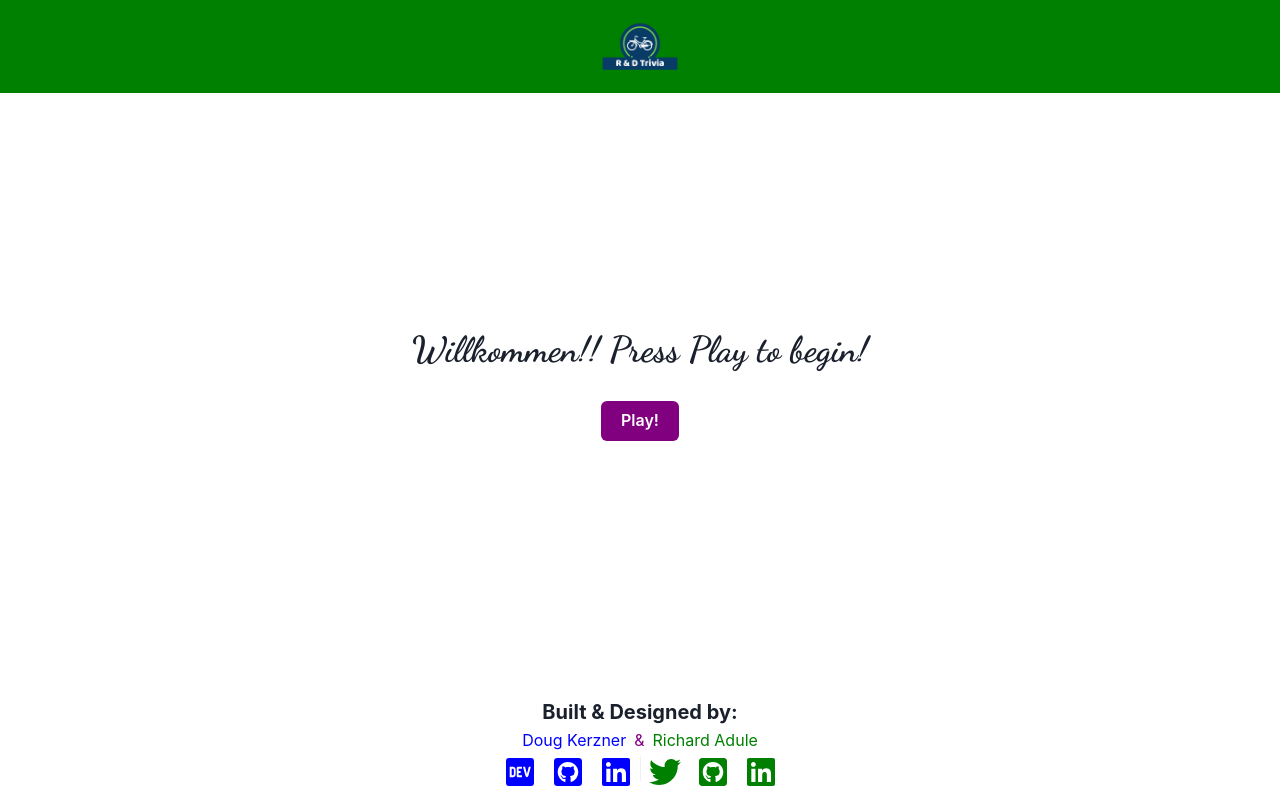
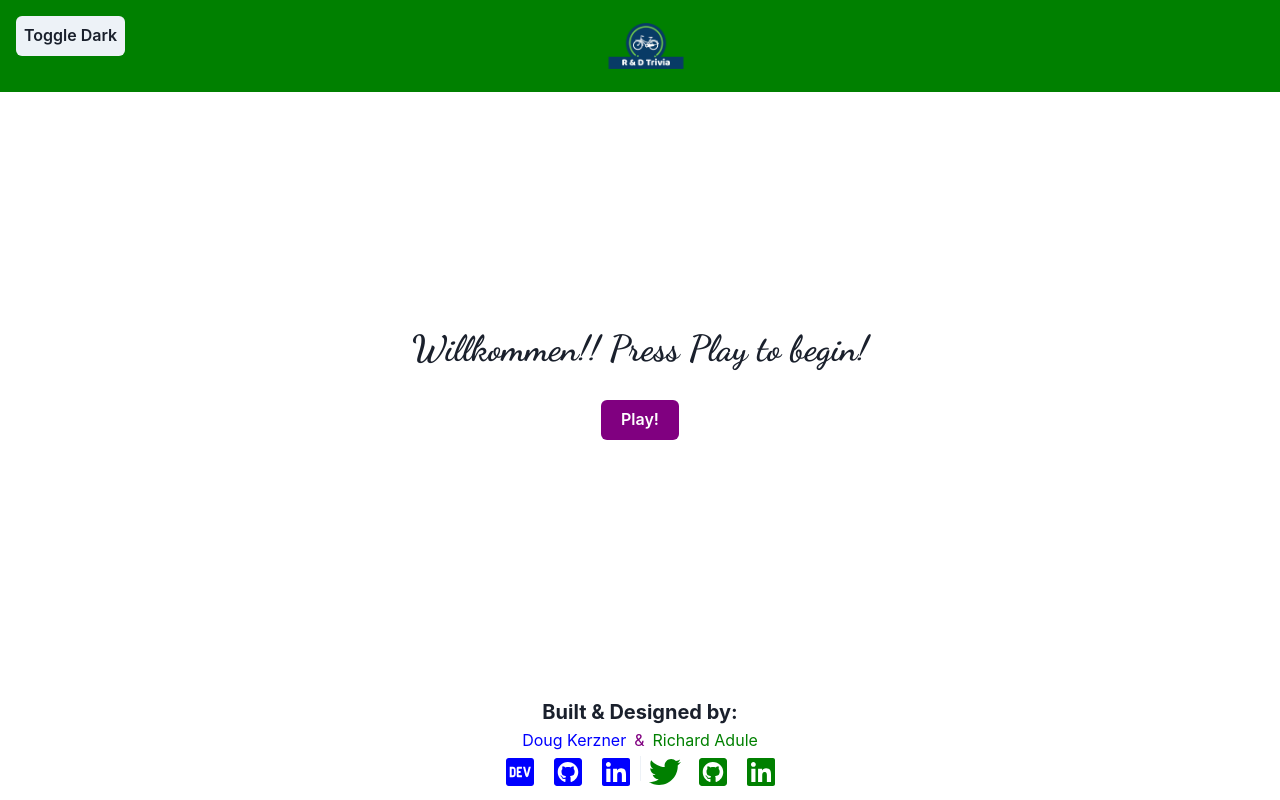
Before and after one commit to DkFresh89/RnD_Frontend, a React (Create React App) app: page / in a window 1280 px wide. Built offline with nearby package versions, Linux system fonts and the light colour scheme; a web font is replaced by a local one.

Commit message:
Added light mode to header, also took out leader board

```diff
--- a/src/components/Answers.jsx
+++ b/src/components/Answers.jsx
@@ -14,7 +14,7 @@ function Answers ({questions,incorrect_answers, correct_answer, setPoints, point
         },
       })
 
-//    console.log(points);
+
 
         //switch statement for
     const checkAnswer = (e) => {
@@ -38,6 +38,7 @@ function Answers ({questions,incorrect_answers, correct_answer, setPoints, point
         return <p key={answers} correct_answer={{correct_answer}, "hidden" } onClick={!finalAnswer ? checkAnswer : null}  >{answers.replace(/&#039;/g, "'").replace(/&quot;/g, `"`).replace(/&ldquo;/g, `"`).replace(/&rsquo;/g, "'").replace(/&rdquo;/g, `"`).replace(/&shy;/g, "-").replace(/&hellip;/g, "...").replace(/&Aring;/g, "Å").replace(/&oacute;/g, "ó")}</p>
     })
 
+    console.log(answers);
 // ----------- DOM ----------- //
     return (
         <Flex direction="column" align="center"  alignItems="center" alignContent="center" justifyContent="space-around" >
@@ -63,21 +64,20 @@ function Answers ({questions,incorrect_answers, correct_answer, setPoints, point
         </motion.div>
 
 
-<motion.div whileHover={{ scale: 1.2 }}>
+{ answers.length > 2 && <motion.div whileHover={{ scale: 1.2 }}>
         <GridItem padding="1" borderRadius="md"  bg="green" align="center" boxShadow="dark-lg" w="200px" rowSpan={1} colSpan={1}>
             {!finalAnswer ? <Text color="pink"  fontFamily="'Grandstander', cursive" fontWeight="500"
             >{answers[2]}</Text> : <Tooltip label="You've Already Answered!"><Text opacity="0.2">{answers[2]}</Text></Tooltip>}
             </GridItem>
-</motion.div>
+</motion.div>}
 
 
-<motion.div whileHover={{ scale: 1.2 }}>
+{answers.length > 2 && <motion.div whileHover={{ scale: 1.2 }}>
         <GridItem padding="1" borderRadius="md"  bg="green" align="center" boxShadow="dark-lg" w="200px" rowSpan={1} colSpan={1}>
             {!finalAnswer ? <Text color="pink" fontStyle="bold" fontFamily="'Grandstander', cursive" fontWeight="500"
             >{answers[3]}</Text> : <Tooltip label="You've Already Answered!"><Text opacity="0.2">{answers[3]}</Text ></Tooltip> }
             </GridItem>
-</motion.div>
-
+</motion.div>}
 
     </Grid>
             <Box h="10"/>
--- a/src/components/Header.jsx
+++ b/src/components/Header.jsx
@@ -1,4 +1,4 @@
-import { Box, Center, Button, Image, Text, Flex} from "@chakra-ui/react"
+import { Box, Center, Button, Image, Text, Flex, useColorMode} from "@chakra-ui/react"
 import { useHistory } from "react-router-dom"
 import logo from './logo.png'
 
@@ -6,6 +6,7 @@ import logo from './logo.png'
 function Header ({currentUser, setCurrentUser, setPoints}) {
 
     const history = useHistory()
+    const { colorMode, toggleColorMode } = useColorMode()
 
     const handleLogout = () => {
         localStorage.clear()
@@ -24,6 +25,11 @@ function Header ({currentUser, setCurrentUser, setPoints}) {
 // ----------- DOM ----------- //
     return (
     <Flex bg="green" maxH='25em'  >
+        <Box>
+            <Button margin='4' padding='2' onClick={toggleColorMode}>
+                Toggle {colorMode === "light" ? "Dark" : "Light"}
+            </Button>
+        </Box>
 
         <Box  width="100%" bg="green" textAlign="center" >
             {currentUser ?
@@ -34,7 +40,7 @@ function Header ({currentUser, setCurrentUser, setPoints}) {
             {currentUser ? <Text fontSize="xl" fontFamily="'Caveat', cursive" fontWeight="700">Welcome {currentUser["username"]}!</Text> : null}
         </Box>}
 
-        <Center id="logo" >
+        <Center marginLeft='-130' id="logo" >
             <Image fit="contain" boxSize='fit-content' src={logo} alt="R & D Trivia" />
         </Center>
 
--- a/src/components/MainPage.jsx
+++ b/src/components/MainPage.jsx
@@ -21,7 +21,7 @@ function MainPage ({questions, setPoints, points, handleGameOver, currentUser, s
             handleGameOver={handleGameOver}
             setCurrentUser={setCurrentUser}
         /></Box>
-           <Box borderRadius="md"  bg="cyan"><User   currentUser={currentUser} /></Box>
+           {/* <Box borderRadius="md"  bg="cyan"><User   currentUser={currentUser} /></Box> */}
         </Box>
     </Flex>
     </Container>
```
